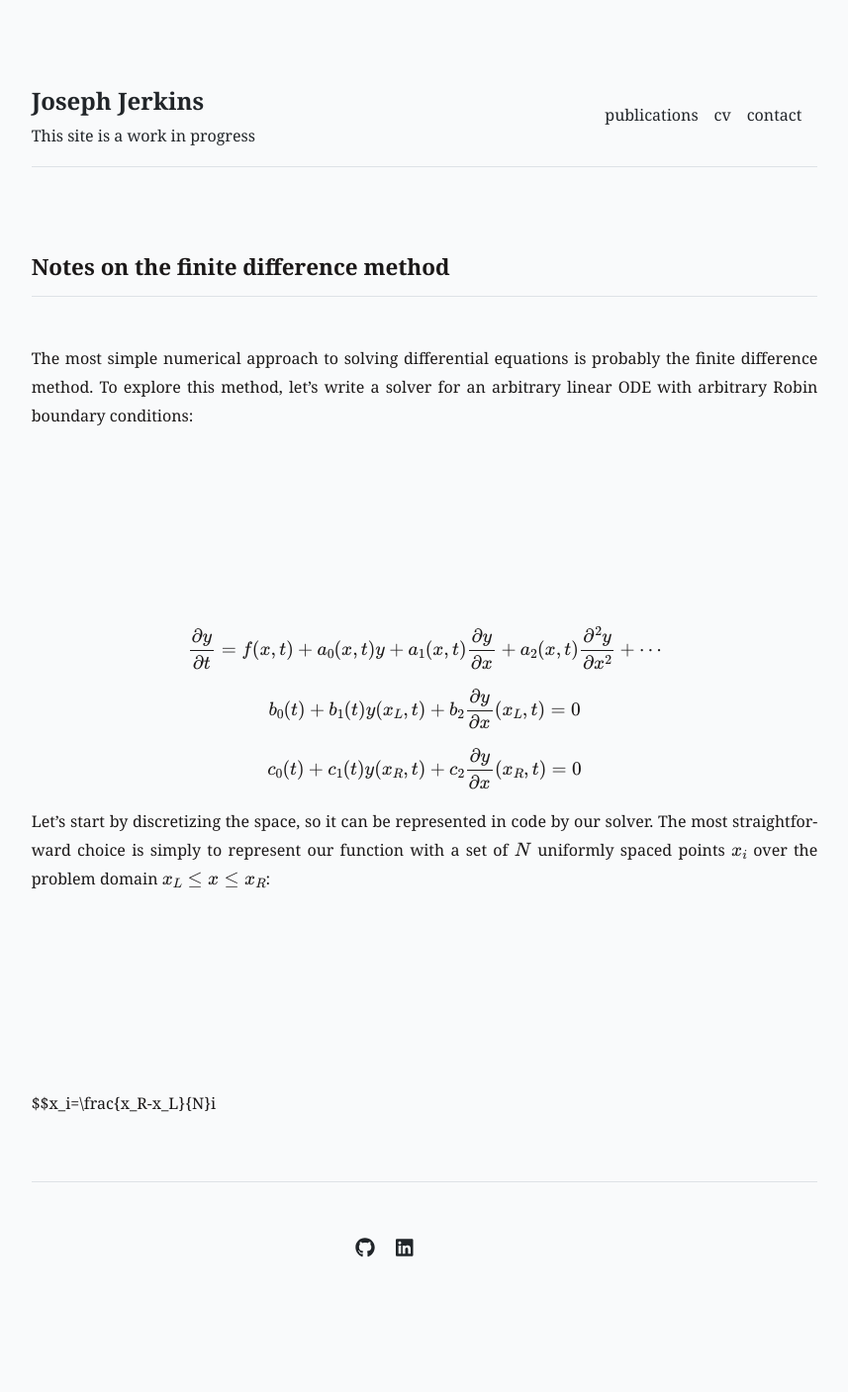
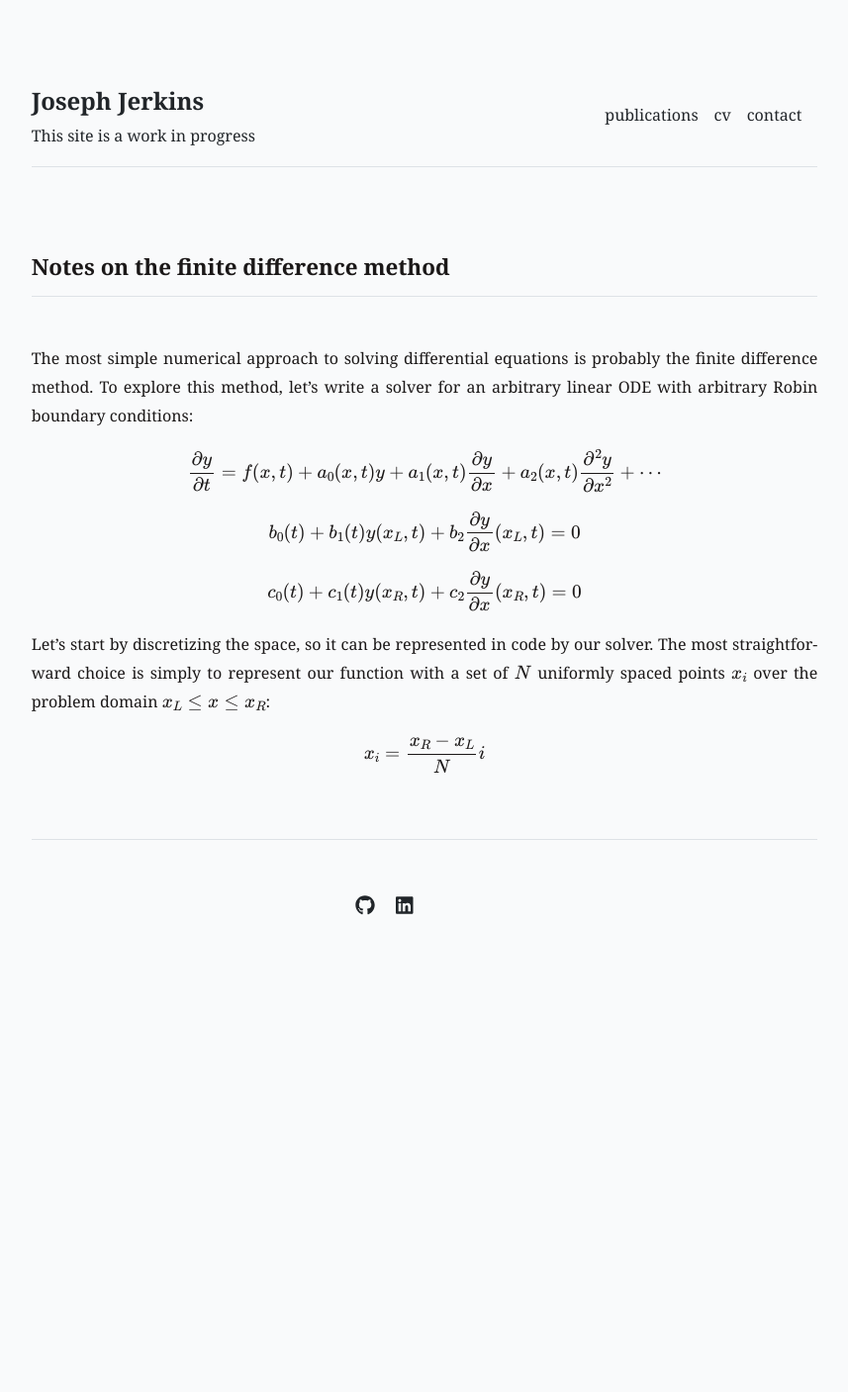
Before and after one commit to DeIonizedPlasma/deionizedplasma.github.io, a Jekyll site: the page built from _posts/2023-01-01-test-post.md, in a window 1280 px wide. Shown: the whole page at 99% size, without its empty margins (211-1068 px from the left). Built offline with Jekyll 4.4.1, drawn with Linux system fonts in a browser that asks for light colours; some web fonts are replaced; after the commit the page ends 1061 px from its top, so only the background shows below that.

Commit message:
formatting experiments

```diff
--- a/_posts/2023-01-01-test-post.md
+++ b/_posts/2023-01-01-test-post.md
@@ -15,5 +15,5 @@ $$c_0(t)+c_1(t)y(x_R,t)+c_2\frac{\partial y}{\partial x}(x_R,t)=0$$
 Let's start by discretizing the space, so it can be represented in code by our solver. The most straightforward choice is simply to represent our function with a set of $$N$$ uniformly spaced points $$x_i$$ over the problem domain $$x_L\leq x\leq x_R$$:
 
 <blockquote>
-$$x_i=\frac{x_R-x_L}{N}i
+$$x_i=\frac{x_R-x_L}{N}i$$
 </blockquote>
--- a/latexstyle.css
+++ b/latexstyle.css
@@ -446,6 +446,12 @@ dl dd {
   text-align: center;
 }
 
+/* Block quotes */
+.blockquote {
+  margin-left: 25%;
+  margin-right: 25%;
+}
+
 /* Sidenotes */
 
 .sidenote {
```
Also changed, not shown: assets/libs/bootstrap/bootstrap.min.css.
